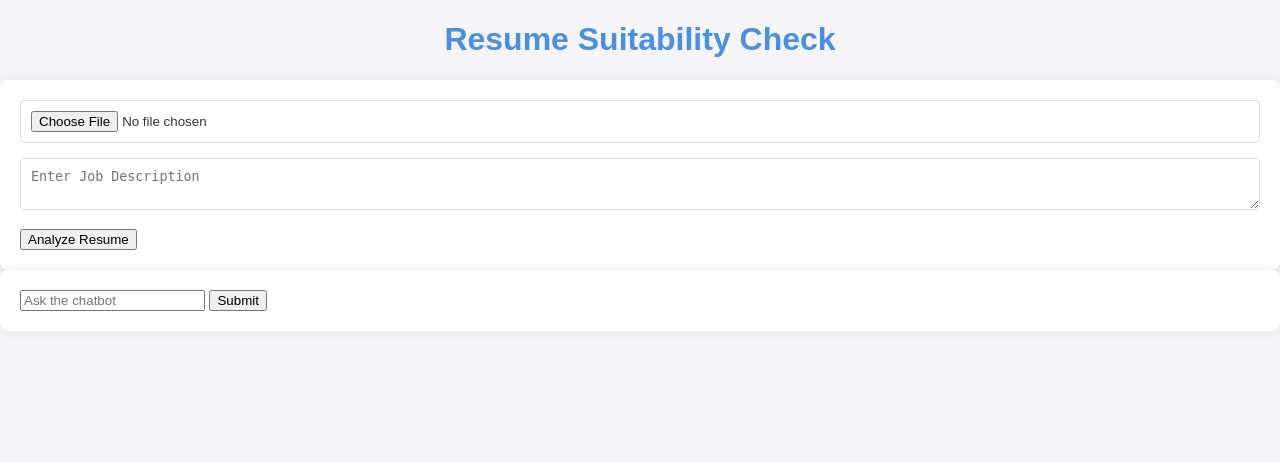
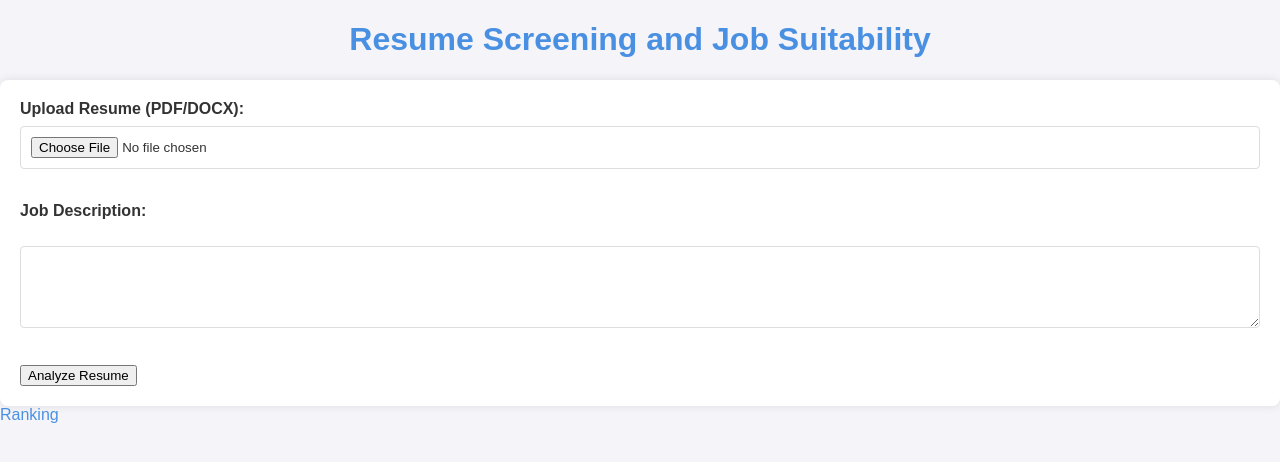
Before and after one commit to jiterockzz/Automated-Resume-Screening-and-Ranking-System, a Flask app: page / in a window 1280 px wide. Shown: the top 462 px of the page. Run offline with Flask 3, Linux system fonts and the light colour scheme; parts of the project's set-up code (start-up, migrations or seed data) failed here and were passed over.

```diff
--- a/app/app.py
+++ b/app/app.py
@@ -9,24 +9,33 @@ from sklearn.metrics.pairwise import cosine_similarity
 import re
 from nltk.corpus import stopwords
 from nltk.tokenize import word_tokenize
-from keras.models import load_model
-import openai
-
+from transformers import AutoTokenizer, AutoModelForCausalLM, BartTokenizer, BartForConditionalGeneration
+import torch
 
 app = Flask(__name__, static_url_path='/static')
-
 
 # Load model and vectorizer
 model = joblib.load('models/model.pkl')
 vectorizer = joblib.load('models/vectorizer.pkl')
 
+# Load chatbot model (DialoGPT) using PyTorch
+tokenizer = AutoTokenizer.from_pretrained("microsoft/DialoGPT-small")
+chat_model = AutoModelForCausalLM.from_pretrained("microsoft/DialoGPT-small")
+
+# Load BART for Summarization
+summarization_tokenizer = BartTokenizer.from_pretrained("facebook/bart-large-cnn")
+summarization_model = BartForConditionalGeneration.from_pretrained("facebook/bart-large-cnn")
+
+# Function to extract text from PDF
 def extract_text_from_pdf(file):
     file_stream = io.BytesIO(file.read())
     return extract_text(file_stream)
 
+# Function to extract text from DOCX
 def extract_text_from_docx(file):
     return docx2txt.process(file)
 
+# Function to clean text
 def clean_text(text):
     stop_words = set(stopwords.words('english'))
     text = re.sub(r'\d+', '', text)
@@ -36,95 +45,82 @@ def clean_text(text):
     filtered_words = [word for word in words if word not in stop_words]
     return ' '.join(filtered_words)
 
+# Function to compute similarity
 def compute_similarity(text1, text2):
     vectorized_texts = vectorizer.transform([text1, text2])
     return cosine_similarity(vectorized_texts[0:1], vectorized_texts[1:2])[0][0]
 
-def rank_resumes_from_csv(csv_file, job_description, limit):
-    df = pd.read_csv(csv_file)
+# Function to summarize text using BART model
+def summarize_text(text):
+    inputs = summarization_tokenizer.encode(text, return_tensors="pt", max_length=1024, truncation=True)
+    summary_ids = summarization_model.generate(inputs, max_length=200, min_length=50, length_penalty=2.0, num_beams=4, early_stopping=True)
+    summary = summarization_tokenizer.decode(summary_ids[0], skip_special_tokens=True)
+    return summary
 
-    # Ensure the original index is preserved
-    df.reset_index(inplace=True)  # This creates a new column 'index' that holds the original index
+# Chatbot logic using PyTorch
+def ask_chatbot(question, context):
+    try:
+        if not context:
+            return "No context provided. Please analyze the resume first."
 
-    # Rename the column 'index' to 'Original Index'
-    df.rename(columns={'index': 'Original Index'}, inplace=True)
+        input_text = f"Context: {context}\nUser Question: {question}"
 
-    # Clean the resume text
-    df['Resume'] = df['Resume'].apply(clean_text)
+        inputs = tokenizer.encode(input_text + tokenizer.eos_token, return_tensors="pt")
+        attention_mask = torch.ones(inputs.shape, dtype=torch.long)
 
-    # Vectorize the job description and resumes
-    vectorizer = TfidfVectorizer()
-    job_description_vec = vectorizer.fit_transform([job_description])
-    resume_vec = vectorizer.transform(df['Resume'])
+        # Generate response with max_new_tokens instead of max_length
+        outputs = chat_model.generate(
+            inputs,
+            attention_mask=attention_mask,
+            max_new_tokens=50,  # Generate up to 50 new tokens
+            do_sample=True,
+            top_p=0.9,
+            temperature=0.7
+        )
 
-    # Compute similarities
-    similarities = cosine_similarity(job_description_vec, resume_vec).flatten()
-    df['Similarity'] = similarities
+        response = tokenizer.decode(outputs[:, inputs.shape[-1]:][0], skip_special_tokens=True)
+        return response
+    except Exception as e:
+        print(f"Error in ask_chatbot: {e}")
+        return "Sorry, I couldn't generate a response."
 
-    # Rank resumes based on similarity
-    ranked_df = df.sort_values(by='Similarity', ascending=False).reset_index(drop=True)
-
-    return ranked_df
-
-from transformers import AutoModelForCausalLM, AutoTokenizer
-
-# Load DialoGPT model
-tokenizer = AutoTokenizer.from_pretrained("microsoft/DialoGPT-small")
-chat_model = AutoModelForCausalLM.from_pretrained("microsoft/DialoGPT-small")
-
-# @app.route('/chat', methods=['GET', 'POST'])
-# def chat():
-#     if request.method == 'POST':
-#         user_message = request.form.get('message')
-
-#         # Encode input and generate response
-#         inputs = tokenizer.encode(user_message + tokenizer.eos_token, return_tensors="pt")
-#         outputs = model.generate(inputs, max_length=1000, pad_token_id=tokenizer.eos_token_id)
-#         response = tokenizer.decode(outputs[:, inputs.shape[-1]:][0], skip_special_tokens=True)
-
-#         return render_template('chat.html', user_message=user_message, bot_response=response)
-#     return render_template('chat.html')
-@app.route('/chat', methods=['GET', 'POST'])
-def ask_chatbot(question, context):
-    # Example code to interact with the GPT model (like DialoGPT)
-    input_text = f"Context: {context}\nUser Question: {question}"
-    inputs = tokenizer.encode(input_text + tokenizer.eos_token, return_tensors="pt")
-    outputs = chat_model.generate(inputs, max_length=1000, pad_token_id=tokenizer.eos_token_id)
-    response = tokenizer.decode(outputs[:, inputs.shape[-1]:][0], skip_special_tokens=True)
-    return response
-
-
-
-@app.route('/ranking', methods=['GET','POST'])
+@app.route('/ranking', methods=['GET', 'POST'])
 def ranking_page():
     if request.method == "POST":
         csv_file = request.files.get('csv_file')
         job_description = request.form.get('job_description')
-        limit = int(request.form.get('limit', 10))  # Default to 10 if not provided
         if not csv_file or not job_description:
             return render_template('ranking.html', error='Please provide all required inputs.')
 
         try:
-            ranked_resumes = rank_resumes_from_csv(csv_file, job_description, limit)
-            return render_template('ranking.html', ranked_resumes=ranked_resumes.to_dict(orient='records'))
+            df = pd.read_csv(csv_file)
+            df['Resume'] = df['Resume'].apply(clean_text)
+            job_vec = vectorizer.transform([job_description])
+            resumes_vec = vectorizer.transform(df['Resume'])
+            similarities = cosine_similarity(job_vec, resumes_vec).flatten()
+            df['Similarity'] = similarities
+            ranked_df = df.sort_values(by='Similarity', ascending=False).reset_index(drop=True)
+            return render_template('ranking.html', ranked_resumes=ranked_df.to_dict(orient='records'))
         except Exception as e:
             return render_template('ranking.html', error=str(e))
     return render_template('ranking.html')
 
 @app.route('/', methods=['GET', 'POST'])
 def home():
-    chatbot_response = None  # To hold the chatbot's response
-    context = ""  # Context from the resume and job description
-    message = None  # To hold the classification result
-    similarity = None  # To hold the similarity score
+    chatbot_response = None  # Holds the chatbot's response
+    context = None  # Stores resume and job description data
+    message = None  # Resume classification result
+    similarity = None  # Resume-job description similarity score
 
+    # Check if the form is submitted
     if request.method == 'POST':
-        if 'resume' in request.files:
+        # Handle Resume Analysis First
+        if 'resume' in request.files:  # Resume uploaded
             file = request.files['resume']
             if file.filename == '':
                 return render_template('index.html', error='No file selected')
 
-            # Extract text from resume based on file type
+            # Extract text from uploaded file
             if file.filename.endswith('.pdf'):
                 resume_text = extract_text_from_pdf(file)
             elif file.filename.endswith('.docx'):
@@ -132,38 +128,46 @@ def home():
             else:
                 return render_template('index.html', error='Unsupported file type')
 
-            # Get the job description from the form
+            # Get Job Description
             job_description = request.form.get('job_description', '')
             if not job_description:
                 return render_template('index.html', error='Job description is required.')
 
-            # Compute similarity between the resume and the job description
+            # Clean and Process the Resume
             similarity = compute_similarity(resume_text, job_description)
             cleaned_text = clean_text(resume_text)
-
-            # Vectorize the cleaned resume text for classification
             vectorized_text = vectorizer.transform([cleaned_text])
             prediction = model.predict(vectorized_text)
 
-            # Prepare the context for chatbot
+            # Summarize the resume text
+            summarized_text = summarize_text(resume_text)
+
+            # Save the context for chatbot
             context = (
-                f"Resume Content: {resume_text[:1000]}... "  # Limit the length for clarity
+                f"Resume Content: {summarized_text[:1000]}... "  # Shorten resume for clarity
                 f"Job Description: {job_description}. "
                 f"Similarity Score: {similarity:.2f}. Prediction: {prediction[0]}."
             )
 
-            # Set the classification result and similarity score
+            # Set classification result and similarity score
             message = f'Resume classified as: {prediction[0]}'
             similarity = f'Job description suitability: {similarity:.2f}'
 
-        # Handle chatbot queries (if any)
-        question = request.form.get('chatbot_question', '')
+            # Pass context to the form
+            return render_template(
+                'index.html',
+                message=message,
+                similarity=similarity,
+                context=context
+            )
+
+        # Handle Chatbot Query After Resume Analysis
+        question = request.form.get('chatbot_question', '')  # Chatbot input
+        context = request.form.get('context', '')  # Retrieve existing context
         if question and context:
-            print(f"Question: {question}")
-            print(f"Context: {context}")
             chatbot_response = ask_chatbot(question, context)
-            print(f"Chatbot Response: {chatbot_response}")
-
+        else:
+            chatbot_response = "Please analyze a resume first before asking questions."
 
     return render_template(
         'index.html',
@@ -173,51 +177,9 @@ def home():
         context=context
     )
 
-@app.route('/suitability', methods=['GET', 'POST'])
-def check_suitability():
-    chatbot_response = None  # To hold the chatbot's response
-    context = ""  # Context from the resume and job description
-
-    if request.method == 'POST':
-        # Handle file upload for resume analysis
-        if 'resume' in request.files:
-            file = request.files['resume']
-            if file.filename == '':
-                return render_template('suitability.html', error='No file selected')
-
-            if file.filename.endswith('.pdf'):
-                resume_text = extract_text_from_pdf(file)
-            elif file.filename.endswith('.docx'):
-                resume_text = extract_text_from_docx(file)
-            else:
-                return render_template('suitability.html', error='Unsupported file type')
-
-            job_description = request.form.get('job_description', '')
-            similarity = compute_similarity(resume_text, job_description)
-            cleaned_text = clean_text(resume_text)
-            vectorized_text = vectorizer.transform([cleaned_text])
-            prediction = model.predict(vectorized_text)
-
-            # Prepare context for chatbot
-            context = (
-                f"Resume Content: {resume_text[:1000]}... "  # Limit the length for clarity
-                f"Job Description: {job_description}. "
-                f"Similarity Score: {similarity:.2f}. Prediction: {prediction[0]}."
-            )
-
-            return render_template(
-                'suitability.html',
-                message=f'Resume classified as: {prediction[0]}',
-                similarity=f'Job description suitability: {similarity:.2f}',
-                context=context
-            )
-
-        # Handle chatbot queries
-        question = request.form.get('chatbot_question', '')
-        if question and context:
-            chatbot_response = ask_chatbot(question, context)
-
-    return render_template('suitability.html', chatbot_response=chatbot_response)
+# Test the chatbot function
+test_response = ask_chatbot("What is AI?", "Artificial Intelligence is about creating smart systems.")
+print(f"Test Response: {test_response}")
 
 
 if __name__ == '__main__':
--- a/app/templates/index.html
+++ b/app/templates/index.html
@@ -2,44 +2,53 @@
 <html lang="en">
 <head>
     <meta charset="UTF-8">
-    <meta name="viewport" content="width=device-width, initial-scale=1.0">
-    <title>Resume Suitability</title>
-    <link rel="stylesheet" href="https://cdnjs.cloudflare.com/ajax/libs/font-awesome/6.0.0-beta3/css/all.min.css">
-    <link rel="stylesheet" type="text/css" href="{{ url_for('static', filename='css/style.css') }}">
-
-
+    <title>Resume Screening and Chatbot</title>
+    <link rel="stylesheet" href="{{ url_for('static', filename='css/style.css') }}">
 </head>
 <body>
+    <h1>Resume Screening and Job Suitability</h1>
 
-<h1>Resume Suitability Check</h1>
+    <!-- Resume Analysis Form -->
     <form method="POST" enctype="multipart/form-data">
-    <input type="hidden" name="action" value="analyze_resume">
-    <input type="file" name="resume" required>
-    <textarea name="job_description" placeholder="Enter Job Description" required></textarea>
+        <label for="resume">Upload Resume (PDF/DOCX):</label>
+        <input type="file" name="resume" id="resume" required><br><br>
+
+        <label for="job_description">Job Description:</label><br>
+        <textarea name="job_description" id="job_description" rows="4" cols="50" required></textarea><br><br>
+
         <button type="submit">Analyze Resume</button>
     </form>
 
-
-
+    <!-- Display Results -->
     {% if message %}
-    <h3>{{ message }}</h3>
+        <p><strong>{{ message }}</strong></p>
     {% endif %}
 
     {% if similarity %}
-    <p><strong>Suitability Score:</strong> {{ similarity }}</p>
+        <p><strong>{{ similarity }}</strong></p>
     {% endif %}
 
-{% if chatbot_response %}
-    <h3>Chatbot Response</h3>
-    <p>{{ chatbot_response }}</p>
+    <!-- Chatbot Form: Only visible if context exists -->
+    {% if context %}
+        <h2>Ask the Chatbot About the Resume</h2>
+        <form method="POST">
+            <label for="chatbot_question">Your Question:</label><br>
+            <input type="text" name="chatbot_question" id="chatbot_question" required><br><br>
+            <!-- Pass the context back to Flask -->
+            <input type="hidden" name="context" value="{{ context }}">
+            <button type="submit">Ask Chatbot</button>
+        </form>
     {% endif %}
 
+    <!-- Display Chatbot Response -->
+    {% if chatbot_response %}
+        <p><strong>Chatbot Response:</strong> {{ chatbot_response }}</p>
+    {% endif %}
 
-<form method="POST">
-    <input type="text" name="chatbot_question" placeholder="Ask the chatbot" required>
-    <button type="submit">Submit</button>
-</form>
+    {% if error %}
+        <p style="color:red;"><strong>{{ error }}</strong></p>
+    {% endif %}
 
-
+    <a href="/ranking">Ranking</a>
 </body>
 </html>
```
Lines whose indentation alone changed are shown as unchanged.
